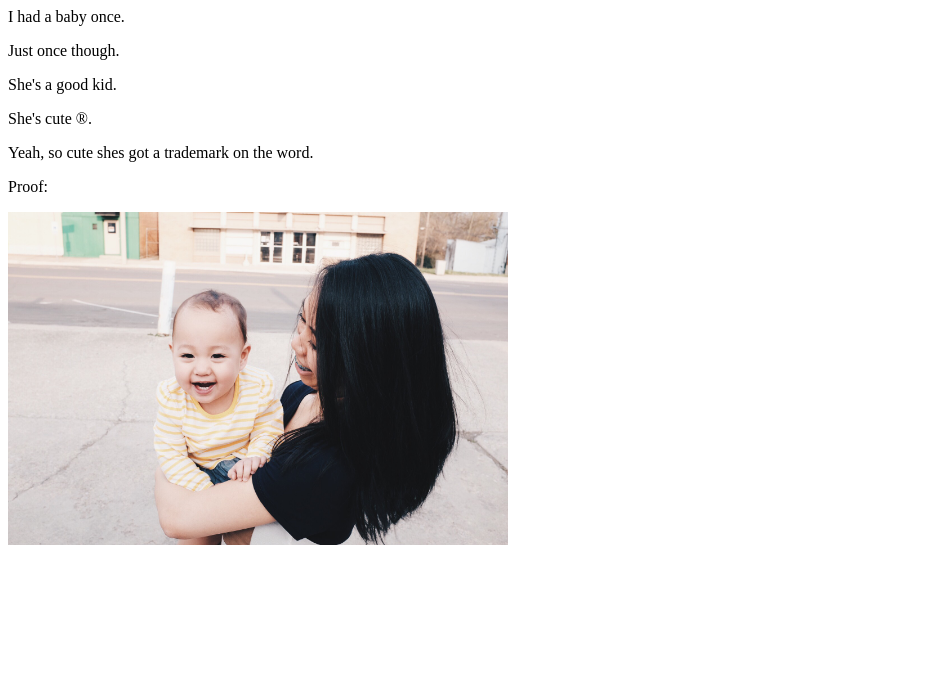
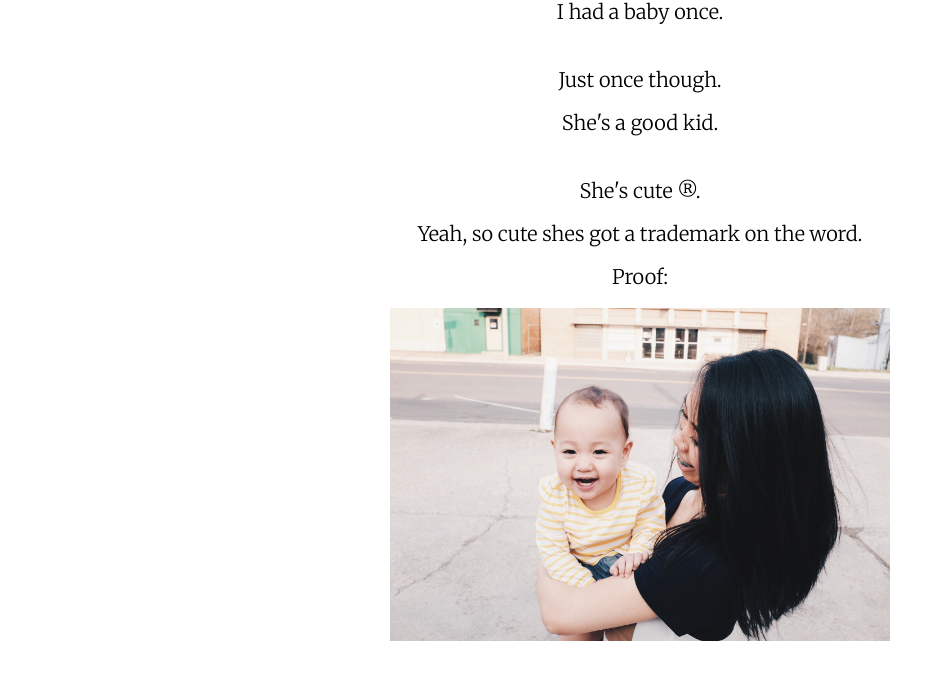
Before and after one commit to jakeckhardt/html-me-something, a plain HTML site: page index.html in a window 1280 px wide. Shown: the whole page, without its empty margins (0-945 px from the left). Drawn offline with nearby package versions, Linux system fonts and the light colour scheme.

Commit message:
Added styles

```diff
--- a/index.html
+++ b/index.html
@@ -1,20 +1,25 @@
 <html>
 	<head>
 		<title>Muh page</title>
+		<link rel="stylesheet" href="styles.css">
+		<link rel="stylesheet" href="https://cdnjs.cloudflare.com/ajax/libs/normalize/7.0.0/normalize.css">
+		<link href="https://fonts.googleapis.com/css?family=Merriweather:300" rel="stylesheet">
 	</head>
 	<body>
 		<main>
 			<article>
 				<p>I had a baby once.</p>
-				<p>Just once though.</p>
+				<p class="space">Just once though.</p>
 			</article>
 		</main>
 		<footer>
 			<p>She's a good kid.</p>
-			<p>She's cute &reg;.</p>
-			<p>Yeah, so cute shes got a trademark on the word.</p>
+			<p class="space">She's cute &reg;.</p>
+			<p >Yeah, so cute shes got a trademark on the word.</p>
 			<p>Proof:</p>
-			<img src="images/baby.jpg" width="500">
+			<div id="image-container">
+				<img src="images/baby.jpg" alt="My cute-ass baby">
+			</div>
 		</footer>
 	</body>
 </html>
--- /dev/null
+++ b/styles.css
@@ -0,0 +1,22 @@
+body {
+	width: 100%;
+}
+
+p {
+	font-size: 20px;
+	font-family: 'Merriweather', serif;
+	text-align: center;
+}
+
+.space {
+	padding-top: 25px;
+}
+
+#image-container {
+	width:500px;
+	margin:0 auto;
+}
+
+img {
+	width: 500px;
+}
```
